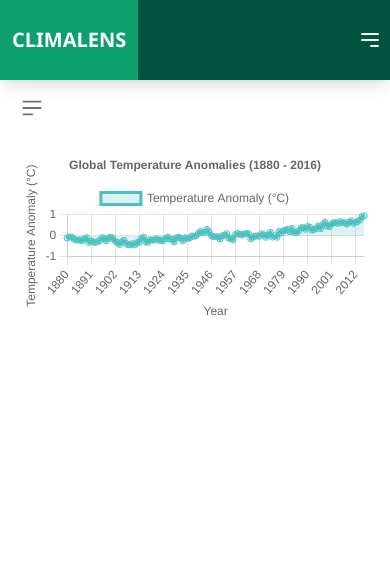
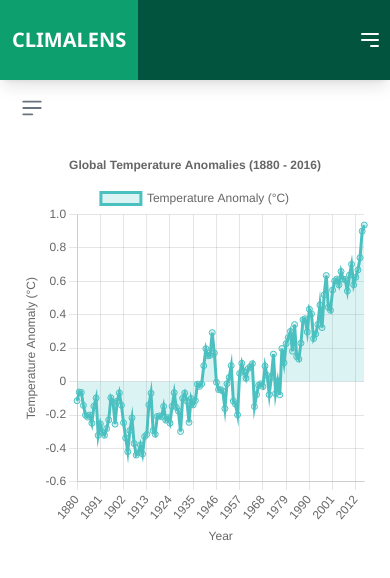
Before and after one commit to Priyanshu-Priya/ClimaLens, a React (Vite) app: page /resource/temperature-charts in a window 390 px wide. Shown: the top 578 px of the page. Built offline with nearby package versions, Linux system fonts and the light colour scheme.

Commit message:
temperature charts made responsive

```diff
--- a/src/Components/TemperatureCharts.jsx
+++ b/src/Components/TemperatureCharts.jsx
@@ -1,11 +1,19 @@
 import React from 'react';
 import { Line } from 'react-chartjs-2';
-import { Chart as ChartJS, CategoryScale, LinearScale, PointElement, LineElement, Title, Tooltip, Legend } from 'chart.js';
+import {
+  Chart as ChartJS,
+  CategoryScale,
+  LinearScale,
+  PointElement,
+  LineElement,
+  Title,
+  Tooltip,
+  Legend
+} from 'chart.js';
 
 ChartJS.register(CategoryScale, LinearScale, PointElement, LineElement, Title, Tooltip, Legend);
 
 const TemperatureChart = () => {
-  // Temperature data from your uploaded file
   const data = {
     labels: [
       1880, 1881, 1882, 1883, 1884, 1885, 1886, 1887, 1888, 1889, 1890, 1891, 1892, 1893, 1894, 1895, 1896, 1897, 1898,
@@ -42,6 +50,7 @@ const TemperatureChart = () => {
 
   const options = {
     responsive: true,
+    maintainAspectRatio: false,
     plugins: {
       legend: {
         position: 'top'
@@ -67,7 +76,11 @@ const TemperatureChart = () => {
     }
   };
 
-  return <Line data={data} options={options} />;
+  return (
+    <div style={{ maxWidth: '100%', height: '400px', margin: '0 auto' }}>
+      <Line data={data} options={options} />
+    </div>
+  );
 };
 
 export default TemperatureChart;
```
